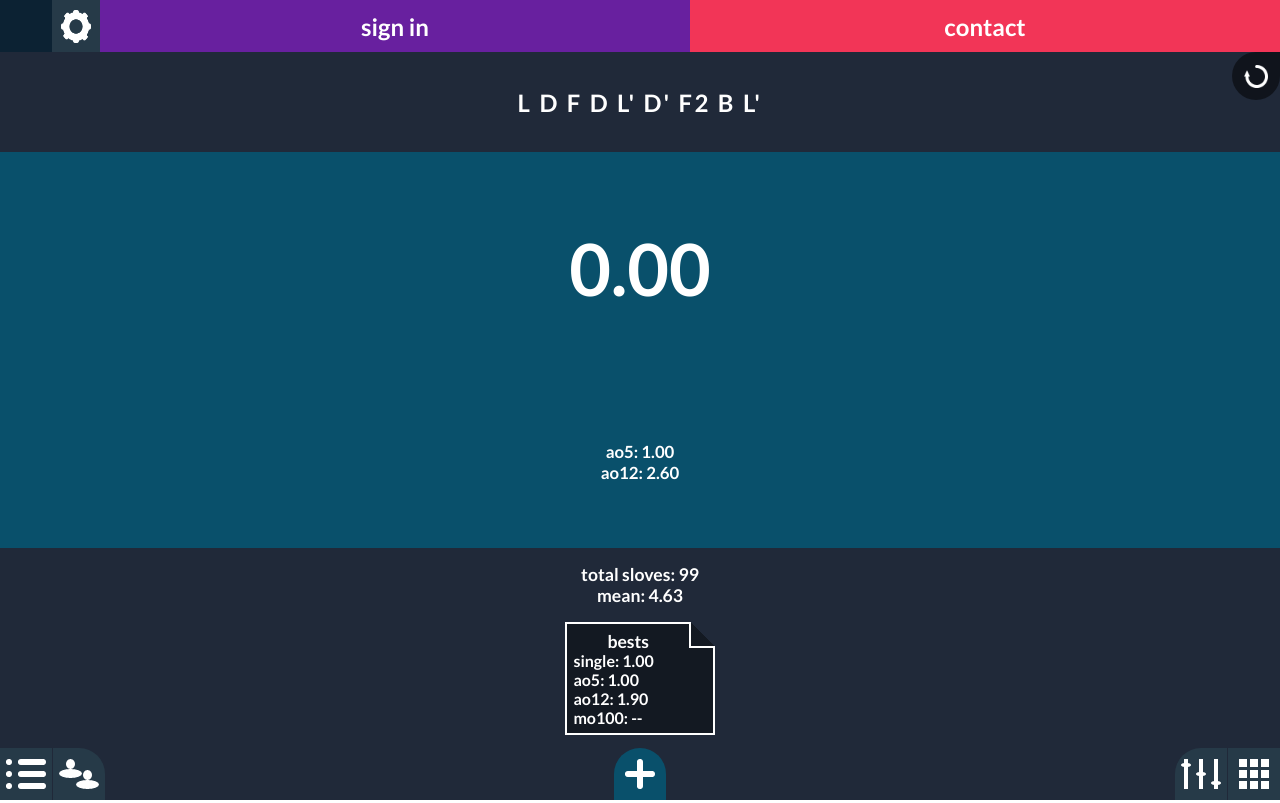
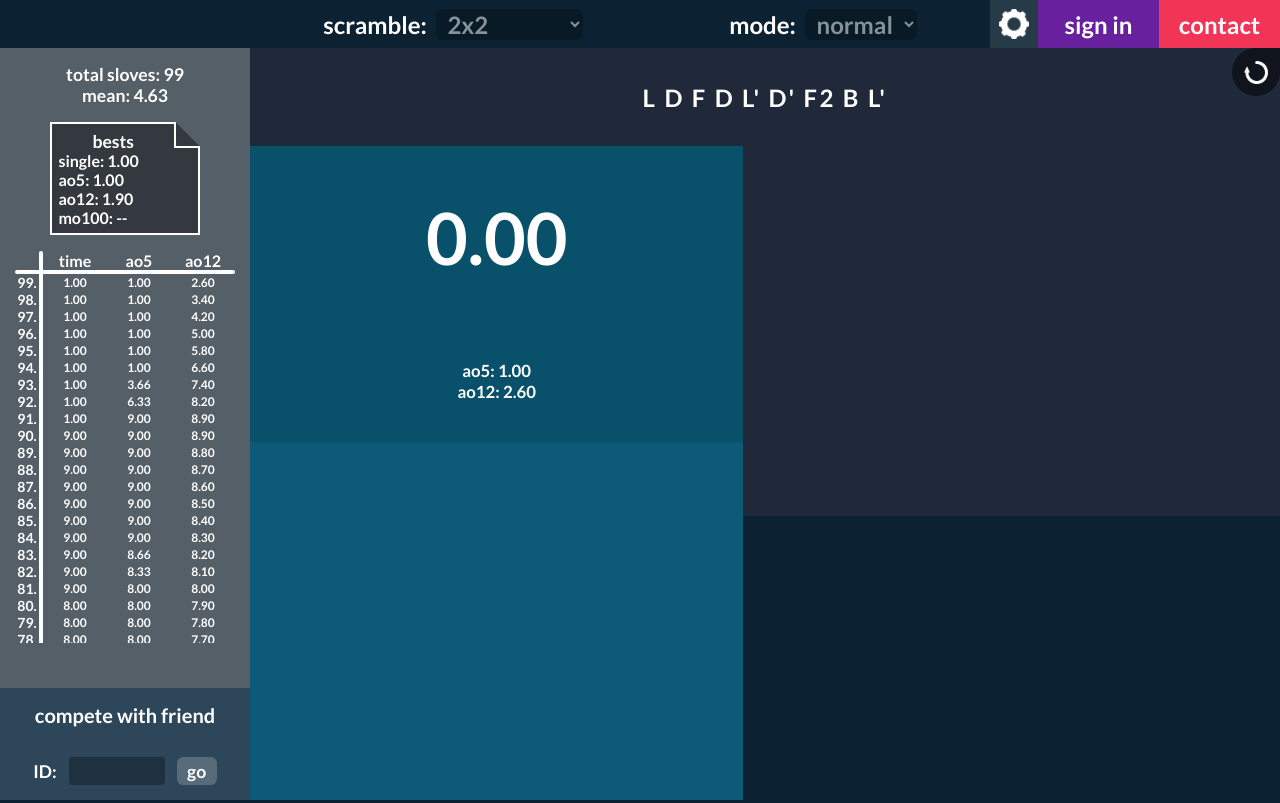
Before and after one commit to pawelkaczoruk/pk-timer, a Vue app: page / in a window 1280 px wide. Built offline with nearby package versions, Linux system fonts and the light colour scheme.

Commit message:
style for different devices

```diff
--- a/src/App.vue
+++ b/src/App.vue
@@ -267,6 +267,8 @@ export default {
   height: 100vh; // fallback for browsers that do not support custom properties
   height: calc(var(--vh, 1vh) * 100);
   width: 100vw;
+  max-width: 2400px;
+  margin: 0 auto;
   display: grid;
   grid-template: 52px 100px 1fr 200px 52px / 52px 1fr;
   grid-template-areas: "logo menuBar"
@@ -274,13 +276,22 @@ export default {
                        "displayTime displayTime"
                        "stats stats"
                        "mobileMenu mobileMenu";
-  // grid-template: 3em 2fr 6fr 1.5fr 3.5fr 7em / 250px 2fr 1fr 290px;
-  // grid-template-areas: "logo selectPanel selectPanel menuBar"
-  //                      "stats scramble scramble scramble"
-  //                      "stats displayTime cube cube"
-  //                      "stats graph cube cube"
-  //                      "stats graph extra extra"
-  //                      "compete graph extra extra";
+
+  @media screen and (min-width: 370px) {
+    grid-template: 62px 100px 1fr 200px 62px / 62px 1fr;
+  }
+
+  @media screen and (min-width: 768px) and (min-height: 500px) and (orientation: landscape),
+         screen and (min-width: 1024px) and (orientation: portrait) {
+    grid-template: 3rem 2fr 6fr 1.5fr 3.5fr 7rem / 250px 2fr 1fr 290px;
+    grid-template-areas: "logo selectPanel selectPanel menuBar"
+                        "stats scramble scramble scramble"
+                        "stats displayTime cube cube"
+                        "stats graph cube cube"
+                        "stats graph extra extra"
+                        "compete graph extra extra";
+  }
+
 }
 
 .logo {
--- a/src/assets/styles/reset.scss
+++ b/src/assets/styles/reset.scss
@@ -10,6 +10,7 @@
 
 :root {
   font-size: var(--font-size);
+  background: var(--denim-blue);
 }
 
 ul {
--- a/src/components/Compete.vue
+++ b/src/components/Compete.vue
@@ -21,12 +21,15 @@ export default {
   width: 100%;
   height: 100%;
   background: var(--aegan-blue);
-  display:flex;
   flex-direction: column;
   align-items: center;
   justify-content: space-around;
+  display:none;
 
-  display:none;
+  @media screen and (min-width: 768px) and (min-height: 500px) and (orientation: landscape),
+         screen and (min-width: 1024px) and (orientation: portrait) {
+    display:flex;
+  }
 
   p {
     font-size: 1.25em;
--- a/src/components/Cube.vue
+++ b/src/components/Cube.vue
@@ -382,12 +382,15 @@ export default {
   height: 100%;
   width: 100%;
   background: var(--space-blue);
-  display: flex;
   justify-content: center;
   align-items: center;
   overflow: hidden;
+  display: none;
 
-  display: none;
+  @media screen and (min-width: 768px) and (min-height: 500px) and (orientation: landscape),
+         screen and (min-width: 1024px) and (orientation: portrait) {
+    display:flex;
+  }
 
   canvas {
     max-height: 96%;
--- a/src/components/Extra.vue
+++ b/src/components/Extra.vue
@@ -15,8 +15,12 @@ export default {
 .extra {
   width: 100%;
   height: 100%;
+  display: none;
 
-  display: none;
+  @media screen and (min-width: 768px) and (min-height: 500px) and (orientation: landscape),
+         screen and (min-width: 1024px) and (orientation: portrait) {
+    display:flex;
+  }
 }
 
 </style>
--- a/src/components/Graph.vue
+++ b/src/components/Graph.vue
@@ -16,8 +16,13 @@ export default {
   height: 100%;
   width: 100%;
   background: var(--sapphire-blue);
+  display: none;
 
-  display: none;
+  @media screen and (min-width: 768px) and (min-height: 500px) and (orientation: landscape),
+         screen and (min-width: 1024px) and (orientation: portrait) {
+    display:flex;
+
+  }
 }
 
 </style>
--- a/src/components/MenuBar.vue
+++ b/src/components/MenuBar.vue
@@ -26,8 +26,20 @@ export default {
     cursor: pointer;
   }
 
+  --btn-size: 3.25rem;
+
+  @media screen and (min-width: 370px) {
+    --btn-size: 3.875rem;
+  }
+
+  @media screen and (min-width: 768px) and (min-height: 500px) and (orientation: landscape),
+        screen and (min-width: 1024px) and (orientation: portrait) {
+    --btn-size: 3rem;
+  }
+
   .settings {
-    width: 3rem;
+    width: var(--btn-size);
+    height: var(--btn-size);
     background: var(--navy-blue);
     background-image: url('../assets/icons/settings.png');
     background-position: center;
@@ -36,12 +48,12 @@ export default {
   }
 
   .sign-in {
-    width: calc((100% - 3rem) / 2);
+    width: calc((100% - var(--btn-size)) / 2);
     background: var(--purple);
   }
 
   .contact {
-    width: calc((100% - 3rem) / 2);
+    width: calc((100% - var(--btn-size)) / 2);
     background: var(--strawberry);
   }
 }
--- a/src/components/MobileMenu.vue
+++ b/src/components/MobileMenu.vue
@@ -29,6 +29,11 @@ export default {
   justify-content: space-between;
   background: var(--space-blue);
 
+  @media screen and (min-width: 768px) and (min-height: 500px) and (orientation: landscape),
+         screen and (min-width: 1024px) and (orientation: portrait) {
+    display: none;
+  }
+
   button {
     height: 3.25rem;
     width: 3.25rem;
@@ -36,6 +41,11 @@ export default {
     outline: none;
     background: var(--navy-blue);
     cursor: pointer;
+
+    @media screen and (min-width: 370px) {
+      height: 3.875rem;
+      width: 3.875rem;
+    }
   }
 
   .times-list {
--- a/src/components/SelectPanel.vue
+++ b/src/components/SelectPanel.vue
@@ -152,11 +152,14 @@ export default {
   height: 100%;
   width: 100%;
   background: var(--denim-blue);
-  display: flex;
   justify-content: space-around;
   align-items: center;
+  display: none;
 
-  display: none;
+  @media screen and (min-width: 768px) and (min-height: 500px) and (orientation: landscape),
+         screen and (min-width: 1024px) and (orientation: portrait) {
+    display: flex;
+  }
 
   label, select {
     font-size: 1.5rem;
--- a/src/components/Stats.vue
+++ b/src/components/Stats.vue
@@ -92,12 +92,16 @@ export default {
   height: 100%;
   width: 100%;
   padding: 1em 0 1em 0;
-  //background: var(--grey);
   background: var(--space-blue);
   display: flex;
   flex-direction: column;
   align-items: center;
   position: relative;
+
+  @media screen and (min-width: 768px) and (min-height: 500px) and (orientation: landscape),
+         screen and (min-width: 1024px) and (orientation: portrait) {
+    background: var(--grey);
+  }
 
   h3 {
     font-size: 1.1em;
@@ -163,21 +167,22 @@ export default {
 
   .table-container {
     display: none;
-
     margin-top: 1em;
     height: calc(100% - 13.5em);
+
+    @media screen and (min-width: 768px) and (min-height: 500px) and (orientation: landscape),
+           screen and (min-width: 1024px) and (orientation: portrait) {
+      display: block;
+    }
 
     table {
       border-collapse: collapse;
       display: block;
       max-height: 100%;
       overflow-y: scroll;
+      -ms-overflow-style: none; // hide scrollbar on IE and Edge
 
-      // hide scrollbar on IE and Edge
-      -ms-overflow-style: none;
-
-      // hide scrollbar on Chrome, Safari and Opera
-      &::-webkit-scrollbar {
+      &::-webkit-scrollbar { // hide scrollbar on Chrome, Safari and Opera
         display: none;
       }
 
```
